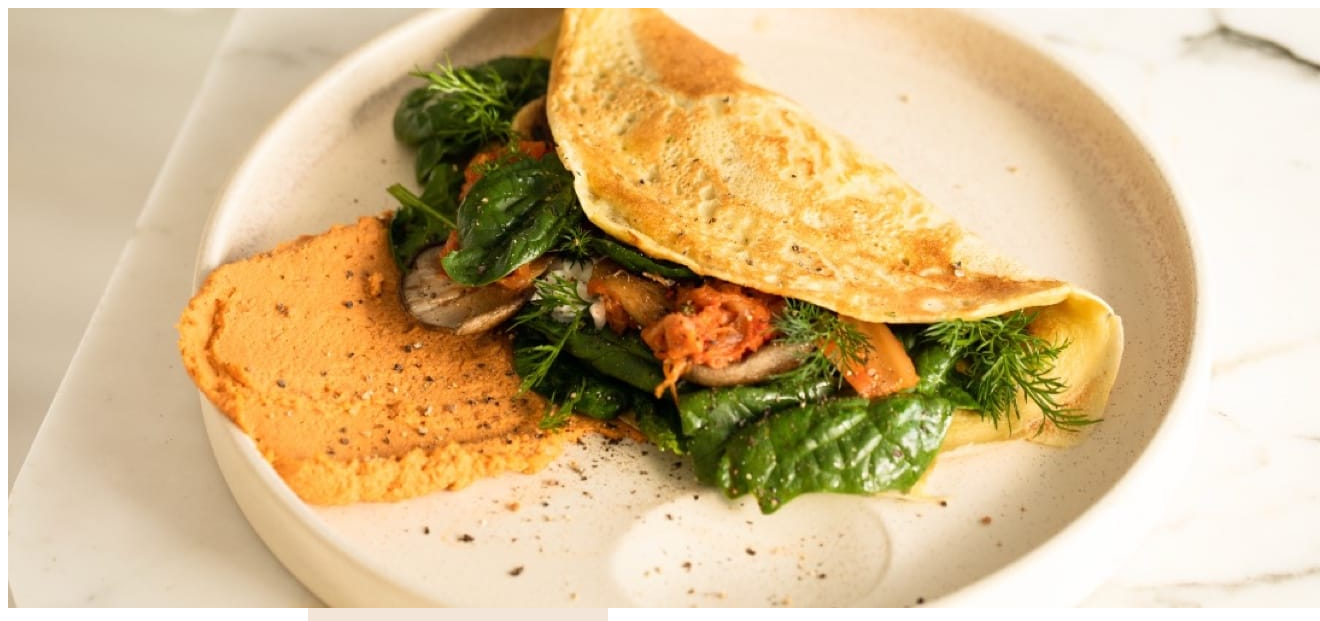
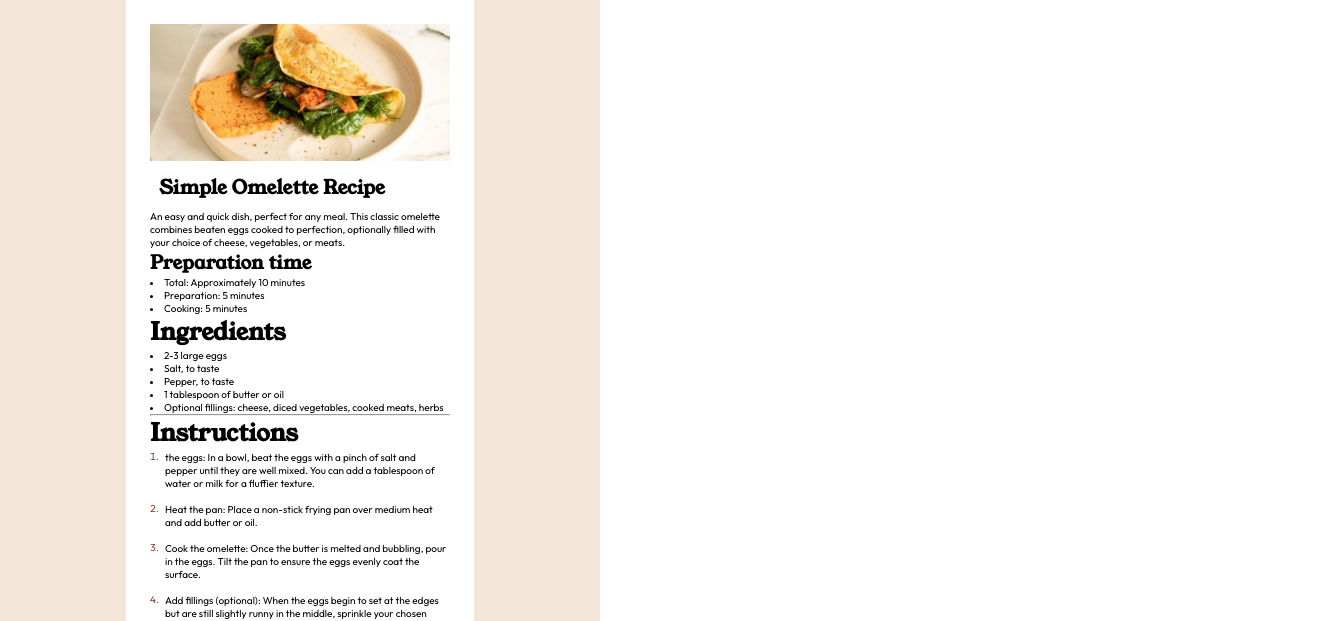
Before and after one commit to yousef394/frontend-challenges, a plain HTML site: page Day4/index.html in a window 1280 px wide. Shown: the top 621 px of the page, 1320 px wide, since content can reach past the window. Drawn offline with Linux system fonts and the light colour scheme.

Commit message:
css positioning

```diff
--- a/Day4/index.html
+++ b/Day4/index.html
@@ -22,6 +22,10 @@
 
     <!-- Feel free to remove these styles or customise in your own stylesheet 👍 -->
     <style>
+      * {
+        margin: 0px;
+        padding: 0px;
+      }
       .attribution {
         font-size: 11px;
         text-align: center;
@@ -31,20 +35,64 @@
       }
       .card1 {
         width: 600px;
-        height: 800px;
+        height: 1200px;
         background-color: hsl(30, 54%, 90%);
+        display: flex;
+        justify-content: center;
+      }
+      body {
+        font-family: "Outfit";
       }
       .s-card {
         width: 300px;
         height: 700px;
         background-color: white;
+        padding: 4%;
+      }
+      .omelette {
+        width: 300px;
+        height: auto;
+      }
+      p,
+      ul,
+      ol {
+        font-size: 10px;
+      }
+      h1,
+      h2,
+      h3,
+      h4 {
+        font-family: "Young Serif";
+      }
+      h1 {
+        font-size: larger;
+        padding: 3%;
+      }
+      li {
+        display: fl;
+      }
+      ul,
+      ol {
+        list-style-position: inside;
+      }
+      ol li::marker {
+        color: hsl(14, 45%, 36%);
+      }
+      .ol-items {
+        margin-left: 5%;
+        position: relative;
+        bottom: 12px;
       }
     </style>
   </head>
   <body>
     <div class="card1">
       <div class="s-card">
-        <img src="./assets/images/image-omelette.jpeg" alt="omelette" />
+        <img
+          class="omelette"
+          src="./assets/images/image-omelette.jpeg"
+          alt="omelette"
+        />
         <h1>Simple Omelette Recipe</h1>
         <p>
           An easy and quick dish, perfect for any meal. This classic omelette
@@ -73,29 +121,43 @@
         <h2>Instructions</h2>
         <ol>
           <li>
-            Beat the eggs: In a bowl, beat the eggs with a pinch of salt and
-            pepper until they are well mixed. You can add a tablespoon of water
-            or milk for a fluffier texture.
+            <div class="ol-items">
+              the eggs: In a bowl, beat the eggs with a pinch of salt and pepper
+              until they are well mixed. You can add a tablespoon of water or
+              milk for a fluffier texture.
+            </div>
           </li>
           <li>
-            Heat the pan: Place a non-stick frying pan over medium heat and add
-            butter or oil.
+            <div class="ol-items">
+              Heat the pan: Place a non-stick frying pan over medium heat and
+              add butter or oil.
+            </div>
           </li>
           <li>
+            <div class="ol-items">
               Cook the omelette: Once the butter is melted and bubbling, pour in
               the eggs. Tilt the pan to ensure the eggs evenly coat the surface.
+            </div>
           </li>
           <li>
-            Add fillings (optional): When the eggs begin to set at the edges but
-            are still slightly runny in the middle, sprinkle your chosen
+            <div class="ol-items">
+              Add fillings (optional): When the eggs begin to set at the edges
+              but are still slightly runny in the middle, sprinkle your chosen
               fillings over one half of the omelette.
+            </div>
           </li>
           <li>
+            <div class="ol-items">
               Fold and serve: As the omelette continues to cook, carefully lift
               one edge and fold it over the fillings. Let it cook for another
               minute, then slide it onto a plate.
+            </div>
           </li>
-          <li>Enjoy: Serve hot, with additional salt and pepper if needed.</li>
+          <li>
+            <div class="ol-items">
+              Enjoy: Serve hot, with additional salt and pepper if needed.
+            </div>
+          </li>
           <hr />
           <h2>Nutrition</h2>
           <p>
```
Lines whose indentation alone changed are shown as unchanged.
